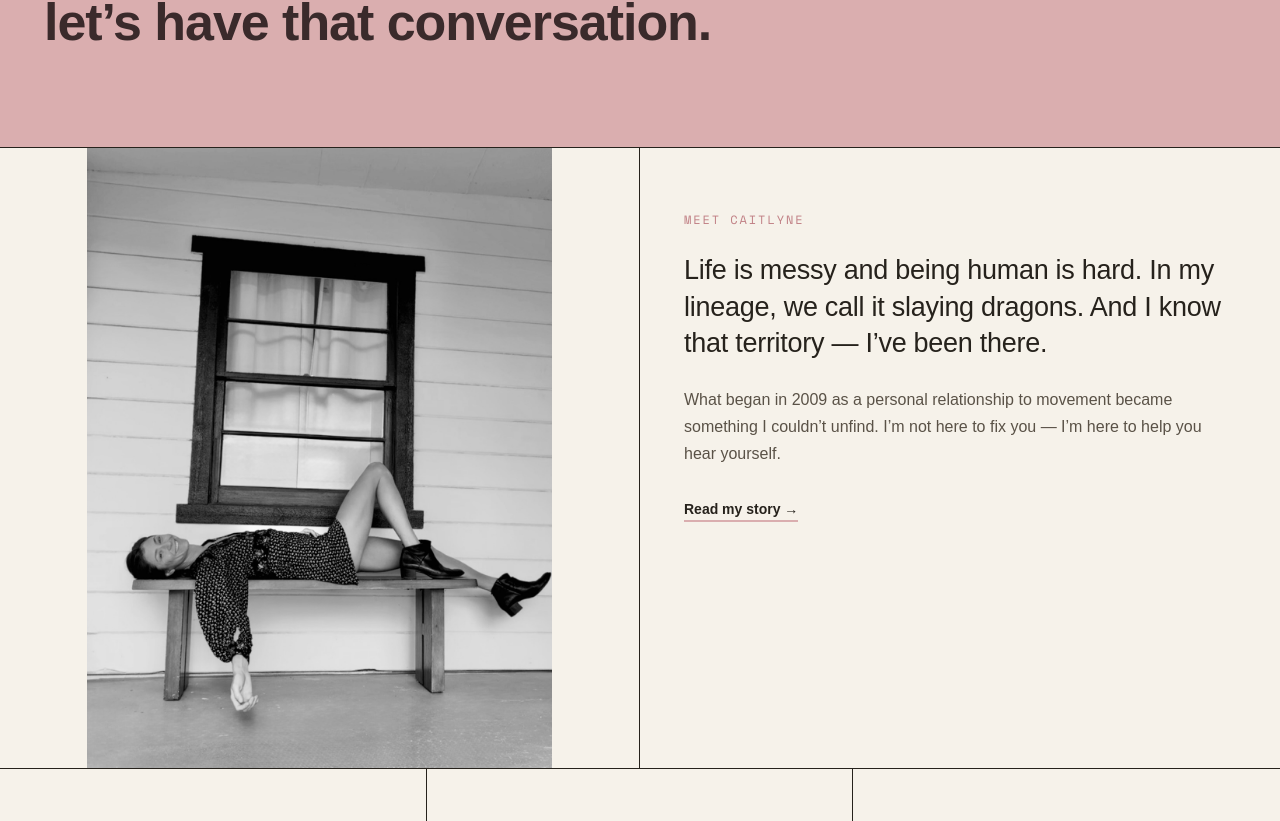
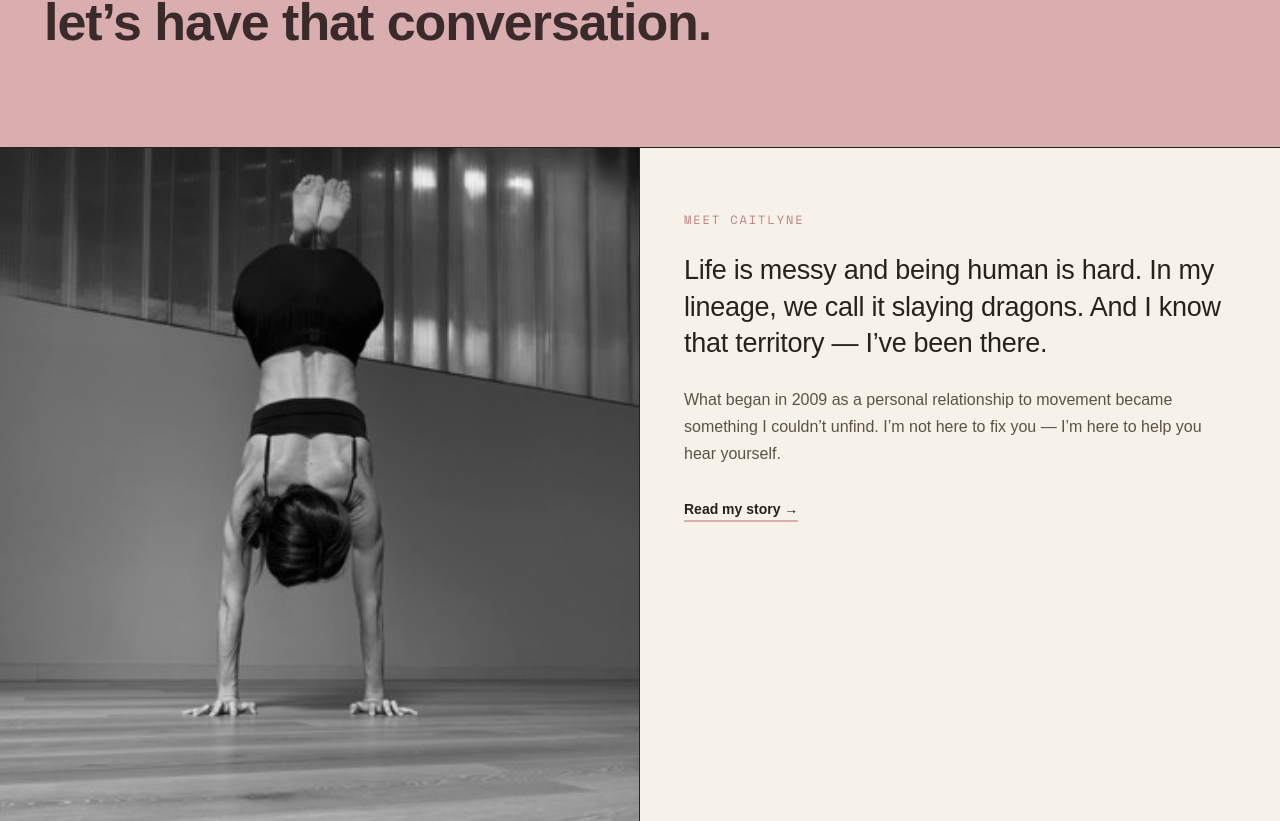
Before and after one commit to caitlynecorry/caitlyne-corry-site, a Next.js app: page / in a window 1280 px wide. Shown: the part 1479-2300 px from the top of the page. Built offline with nearby package versions, Linux system fonts and the light colour scheme; a web font is replaced by a local one.

Commit message:
feat: update Caitlyne's image sources and alt texts in About and Home pages
Co-authored-by: caitlynecorry <262380122+caitlynecorry@users.noreply.github.com>

```diff
--- a/app/about/page.tsx
+++ b/app/about/page.tsx
@@ -41,8 +41,8 @@ export default function AboutPage() {
         </div>
         <div className="min-h-[560px] border-ink md:border-l">
           <img
-            src="/media/caitlyne-about.jpg"
-            alt="Caitlyne holding a handstand on a studio floor against a paneled wall"
+            src="/media/caitlyne-meet.jpg"
+            alt="Caitlyne reclining across a wooden bench beneath a window, smiling"
             className="h-full min-h-[560px] w-full object-cover"
           />
         </div>
--- a/app/page.tsx
+++ b/app/page.tsx
@@ -148,11 +148,11 @@ export default function HomePage() {
 
       {/* About preview */}
       <section className="grid grid-cols-1 border-b border-ink md:grid-cols-2">
-        <div className="flex min-h-[500px] items-center justify-center border-ink bg-cream md:border-r">
+        <div className="min-h-[500px] border-ink md:border-r">
           <img
-            src="/media/caitlyne-meet.jpg"
-            alt="Caitlyne reclining across a wooden bench beneath a window, smiling"
-            className="h-full max-h-[620px] w-full object-contain"
+            src="/media/caitlyne-about.jpg"
+            alt="Caitlyne holding a handstand on a studio floor against a paneled wall"
+            className="h-full min-h-[500px] w-full object-cover object-top"
           />
         </div>
         <div className="px-6 py-16 md:px-11">
```
